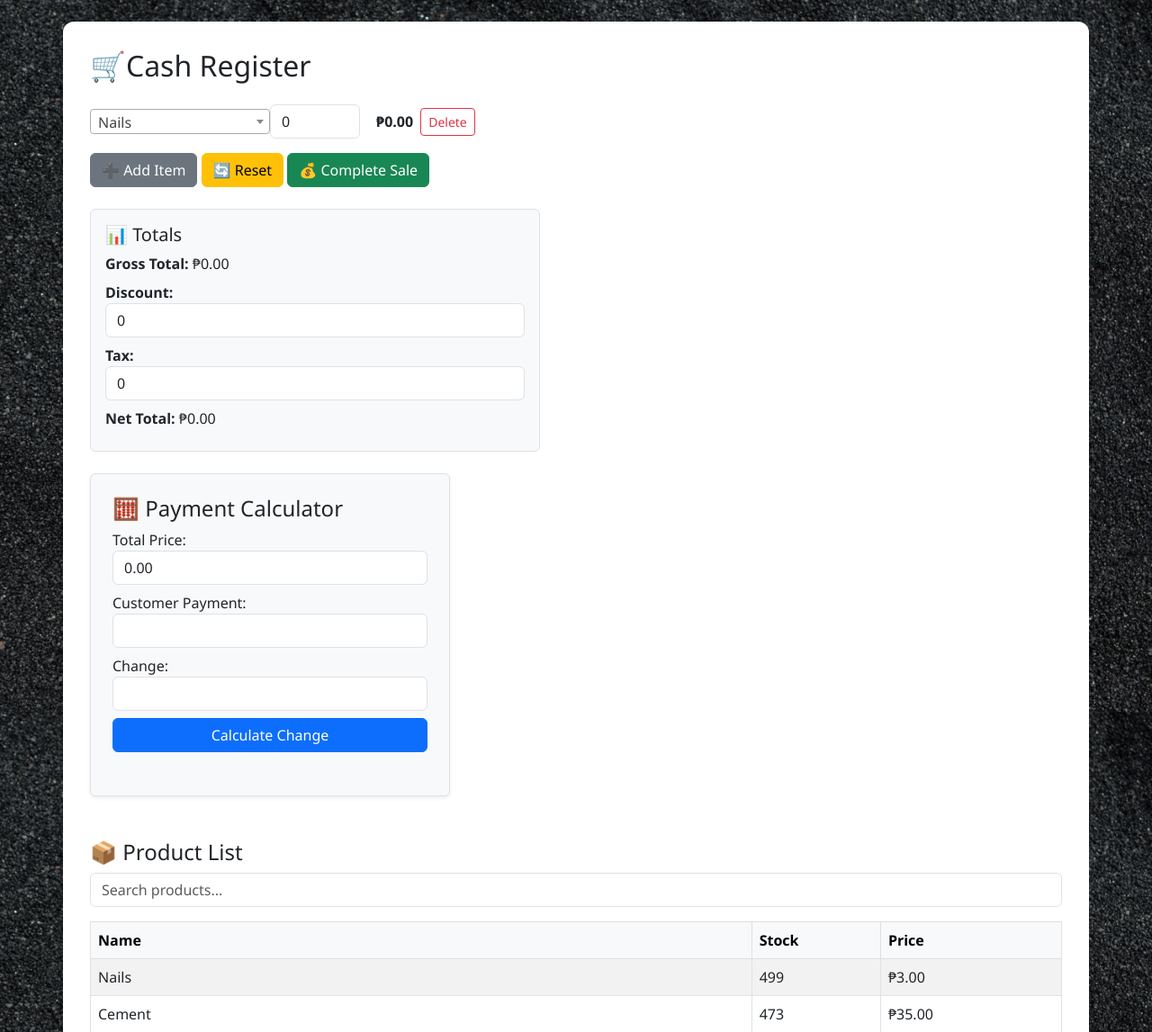
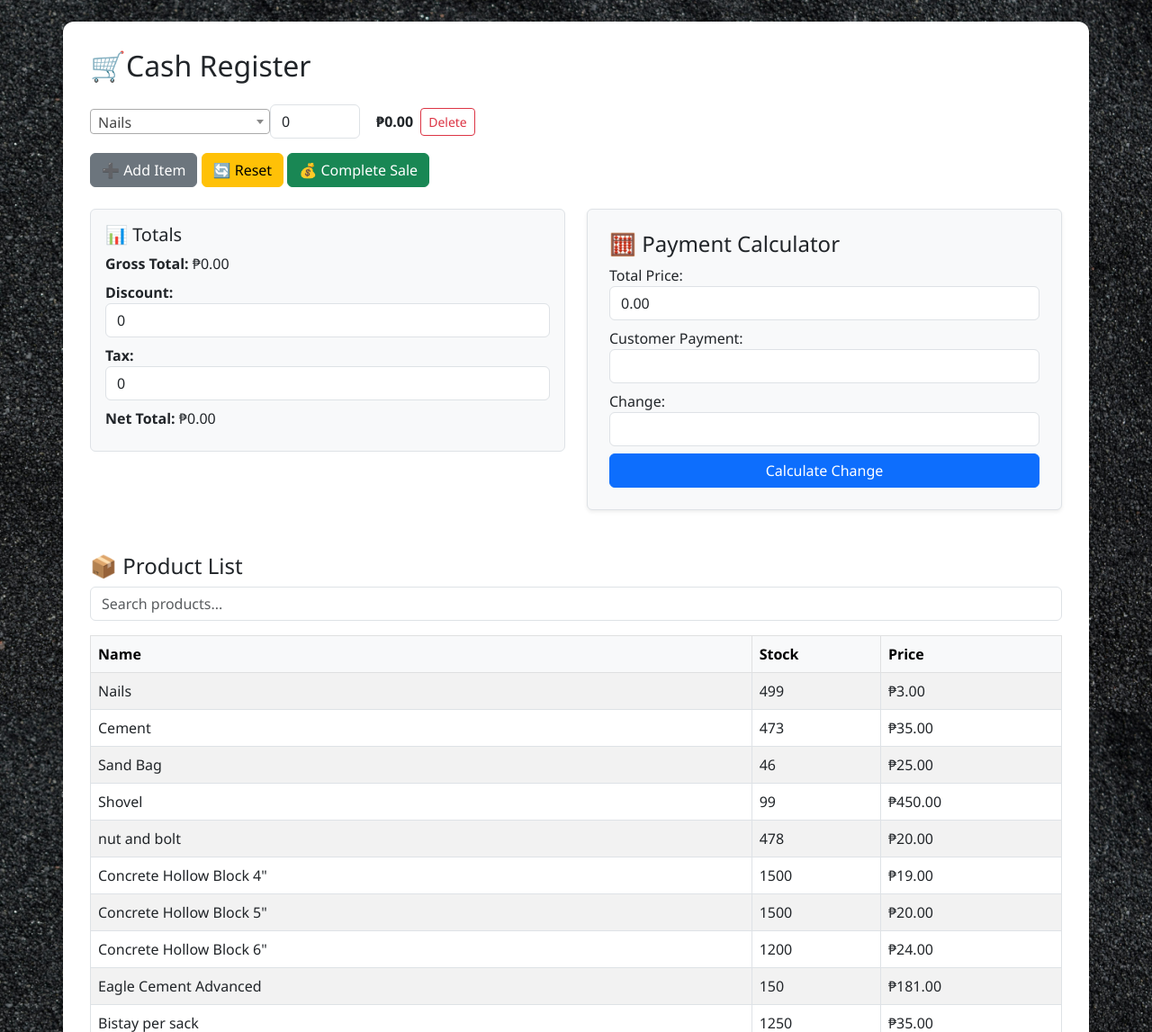
Before and after one commit to Blackstar28/hardware_system, a Django app: page /pos/ in a window 1280 px wide. Shown: the part 62-1209 px from the top of the page at 90% size. Run offline with Django 5.2, Linux system fonts and the light colour scheme; a user stored in the database is signed in; data comes from the database, SQL or seed files in the repository; both versions use the stored data as it was after the commit; some libraries are stand-ins or nearby versions.

Commit message:
aligned the total and calcu

```diff
--- a/core/templates/core/pos.html
+++ b/core/templates/core/pos.html
@@ -114,8 +114,10 @@
 
 
 
-    <!-- ✅ Gross, Discount, Tax, Net -->
-    <div class="mt-4 p-3 bg-light border rounded" style="max-width: 500px;">
+    <div class="row mt-4">
+        <!-- Totals Section (Left Column) -->
+        <div class="col-md-6">
+            <div class="p-3 bg-light border rounded">
                 <h5>📊 Totals</h5>
                 <div class="mb-2"><strong>Gross Total:</strong> ₱<span id="gross-total">0.00</span></div>
                 <div class="mb-2">
@@ -128,10 +130,11 @@
                 </div>
                 <div class="mb-2"><strong>Net Total:</strong> ₱<span id="net-total">0.00</span></div>
             </div>
+        </div>
 
-
-    <!-- ✅ Calculator -->
-    <div class="mt-4 p-4 border rounded shadow-sm bg-light" style="max-width: 400px;">
+        <!-- Calculator Section (Right Column) -->
+        <div class="col-md-6">
+            <div class="p-4 border rounded shadow-sm bg-light">
                 <h4>🧮 Payment Calculator</h4>
                 <label>Total Price:</label>
                 <input type="text" id="total_price" readonly class="form-control mb-2">
@@ -140,9 +143,8 @@
                 <label>Change:</label>
                 <input type="text" id="change_output" readonly class="form-control mb-2">
                 <button type="button" onclick="calculateChange()" class="btn btn-primary w-100">Calculate Change</button>
-        <br>
-        <br>
-
+            </div>
+        </div>
     </div>
 
 
```
Also changed, not shown: db.sqlite3. Lines whose indentation alone changed are shown as unchanged.
